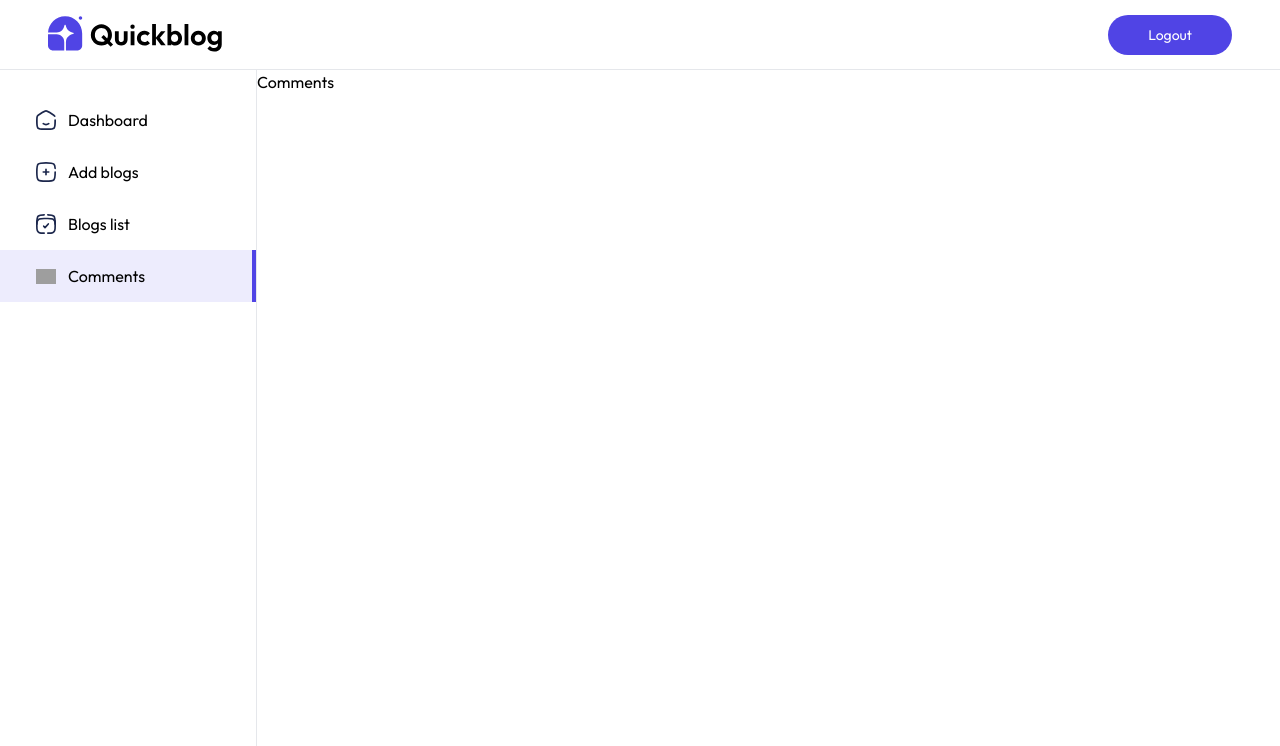
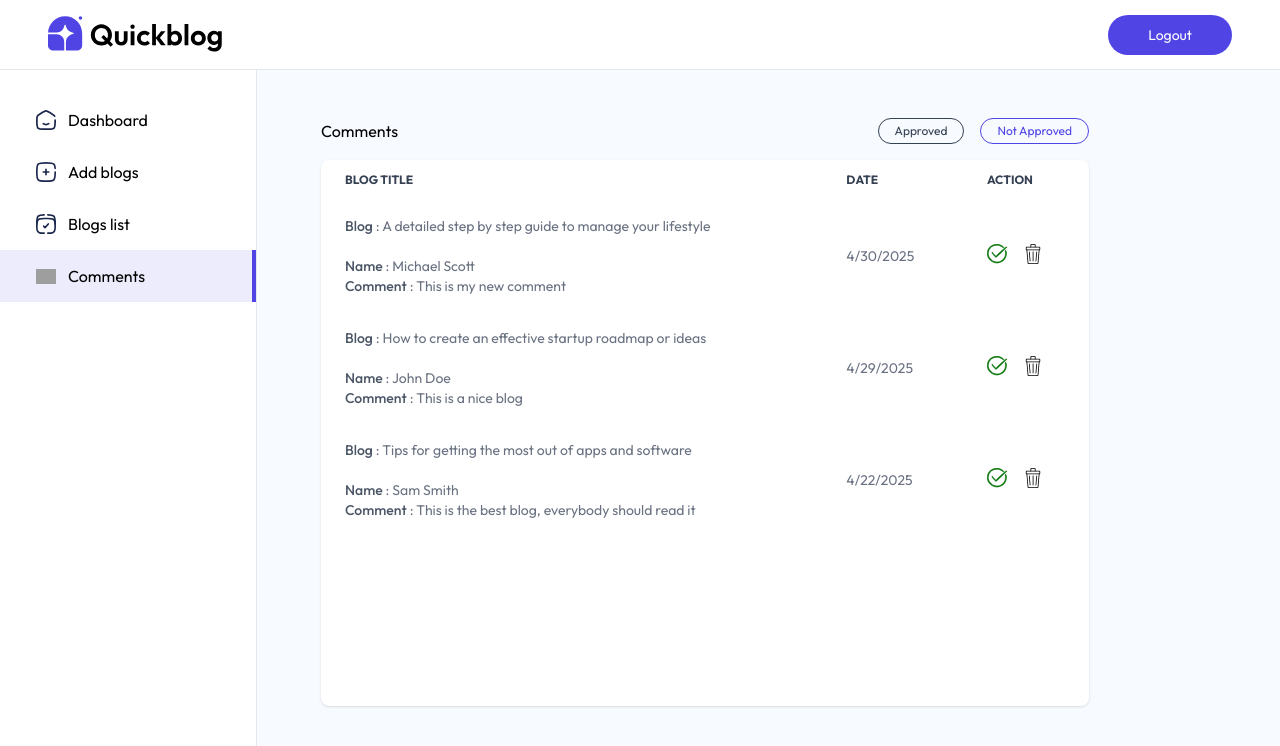
Before and after one commit to vitwits/SmartBlog-MERN, a React (Vite) app in the folder client/: page /admin/comments in a window 1280 px wide. Shown: the top 746 px of the page. Built offline with nearby package versions, Linux system fonts and the light colour scheme; grey boxes are pictures that could not be loaded.

Commit message:
added admin Comments component

```diff
--- /dev/null
+++ b/client/src/components/admin/CommentTableItem.jsx
@@ -0,0 +1,32 @@
+import React from "react";
+import { assets } from "../../assets/assets";
+
+const CommentTableItem = ({ comment }) => {
+  const { blog, createdAt} = comment;
+
+  const BlogDate = new Date(createdAt)
+
+  return <tr>
+    <td className="px-6 py-4">
+        <b className="font-medium text-gray-600">Blog</b> : {blog.title}
+        <br/>
+        <br/>
+        <b className="font-medium text-gray-600">Name</b> : {comment.name}
+        <br />
+        <b className="font-medium text-gray-600">Comment</b> : {comment.content}
+    </td>
+    <td className="px-6 py-4 max-sm:hidden">
+        {BlogDate.toLocaleDateString()}
+    </td>
+    <td className="px-6 py-4">
+        <div className="inline-flex items-center gap-4">
+            {!comment.isApproved ?
+        <img src={assets.tick_icon} alt="" className="w-5 hover:scale-110 transition-all cursor-pointer" />  : <p className="text-xs border border-green-600 bg-green-100 text-green-600 rounded-full px-3 py-1">Approved</p>
+        }
+        <img src={assets.bin_icon} alt="" className="w-5 hover:scale-110 transition-all cursor-pointer" />
+        </div>
+    </td>
+  </tr>;
+};
+
+export default CommentTableItem;
--- a/client/src/pages/admin/Comments.jsx
+++ b/client/src/pages/admin/Comments.jsx
@@ -1,9 +1,74 @@
-import React from 'react'
+import React, { useEffect, useState } from "react";
+import { comments_data } from "../../assets/assets";
+import CommentTableItem from "../../components/admin/CommentTableItem";
 
 const Comments = () => {
+  const [comments, setComments] = useState([]);
+  const [filter, setFilter] = useState("Not Approved");
+
+  const fetchComments = async () => {
+    setComments(comments_data);
+  };
+
+  useEffect(() => {
+    fetchComments();
+  }, []);
+
   return (
-    <div>Comments</div>
-  )
-}
+    <div className="flex-1 pt-5 px-5 sm:pt-12 sm:pl-16 bg-blue-50/50">
+      <div className="flex justify-between items-center max-w-3xl">
+        <h1>Comments</h1>
+        <div className="flex gap-4">
+          <button
+            onClick={() => setFilter("Approved")}
+            className={`shadow-custom-sm border rounded-full px-4 py-1 cursor-pointer text-xs ${
+              filter === "Approved" ? "text-primary" : "text-gray-700"
+            }`}
+          >
+            Approved
+          </button>
+          <button
+            onClick={() => setFilter("Not Approved")}
+            className={`shadow-custom-sm border rounded-full px-4 py-1 cursor-pointer text-xs ${
+              filter === "Not Approved" ? "text-primary" : "text-gray-700"
+            }`}
+          >
+            Not Approved
+          </button>
+        </div>
+      </div>
+      <div className="relative h-4/5 max-w-3xl overflow-x-auto mt-4 bg-white shadow rounded-lg srollbar-hide">
+        <table className="w-full text-sm text-gray-500">
+          <thead className="text-xs text-gray-700 text-left uppercase">
+            <tr>
+              <th scope="col" className="px-6 py-3">
+                Blog Title
+              </th>
+              <th scope="col" className="px-6 py-3 max-sm:hidden">
+                Date
+              </th>
+              <th scope="col" className="px-6 py-3">
+                Action
+              </th>
+            </tr>
+          </thead>
+          <tbody>
+            {comments
+              .filter((comment) =>
+                filter === "Approved" ? comment.isApproved : !comment.isApproved
+              )
+              .map((comment, index) => (
+                <CommentTableItem
+                  key={comment._id}
+                  comment={comment}
+                  index={index + 1}
+                />
+              ))}
+          </tbody>
+        </table>
+      </div>
+    </div>
+  );
+};
 
-export default Comments
+export default Comments;
```
